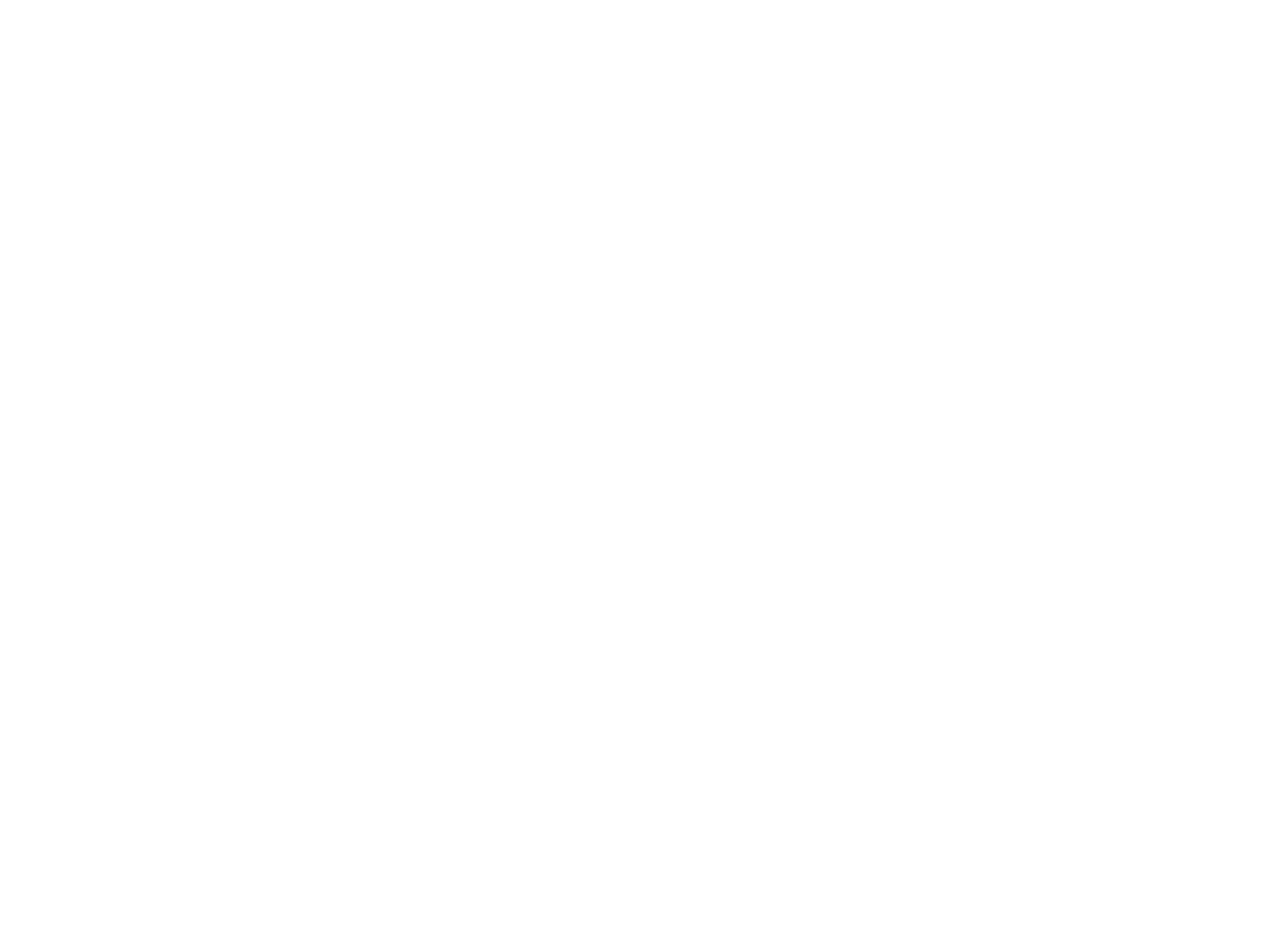
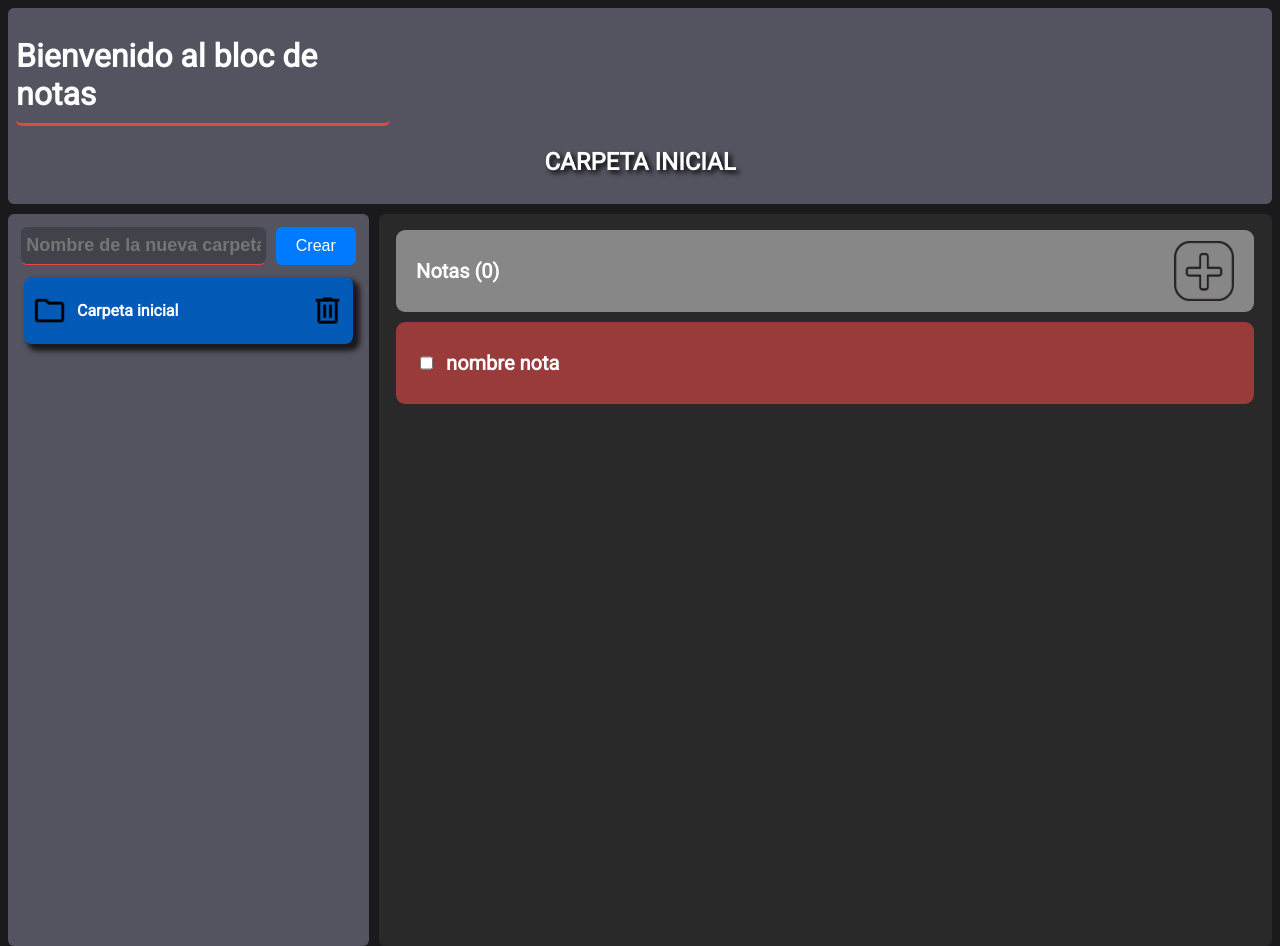
Before and after one commit to Samuel-96/todo-list, a website built with webpack: page dist/index.html in a window 1280 px wide. Before the commit the page ends 800 px from the top, so only its background shows below. Built offline with Linux system fonts and the light colour scheme.

Commit message:
diseño y estilos creados

```diff
--- a/package.json
+++ b/package.json
@@ -10,6 +10,8 @@
   "author": "",
   "license": "ISC",
   "devDependencies": {
+    "css-loader": "^6.8.1",
+    "style-loader": "^3.3.3",
     "webpack": "^5.88.2",
     "webpack-cli": "^5.1.4"
   }
--- /dev/null
+++ b/src/index.js
@@ -0,0 +1,34 @@
+import {holas} from "./scripts/hi.js";
+import "./styles/style.css";
+
+holas();
+
+const botonCrear = document.querySelector("#crear-carpeta");
+
+botonCrear.addEventListener("click", function(){
+    const contenedor = document.createElement("div");
+contenedor.classList.add("contenedor-carpetas");
+
+// Crear la primera imagen
+const img1 = document.createElement("img");
+img1.src = "../src/assets/folder.png";
+img1.alt = "Carpeta inicial";
+
+// Crear un párrafo
+const parrafo = document.createElement("p");
+parrafo.textContent = "Carpeta inicial";
+
+// Crear la segunda imagen
+const img2 = document.createElement("img");
+img2.src = "../src/assets/borrar.png";
+img2.alt = "Borrar carpeta";
+
+// Agregar elementos al contenedor
+contenedor.appendChild(img1);
+contenedor.appendChild(parrafo);
+contenedor.appendChild(img2);
+
+// Agregar el contenedor al documento
+const contLatIzq = document.querySelector(".contenedor-lateral-izq");
+contLatIzq.appendChild(contenedor);
+});
--- a/src/scripts/index.js
+++ /dev/null
@@ -1,3 +0,0 @@
-import {holas} from "./hi.js";
-
-holas();
--- /dev/null
+++ b/src/styles/style.css
@@ -0,0 +1,201 @@
+@import url('https://fonts.googleapis.com/css2?family=Roboto&display=swap');
+
+body{
+    background-color: #1A1A1D;
+    font-family: 'Roboto', sans-serif, system-ui, "Segoe UI", Helvetica, Arial, sans-serif, "Apple Color Emoji", "Segoe UI Emoji", "Segoe UI Symbol";
+}
+
+main{
+    display: flex;
+    flex-wrap: wrap;
+    border-radius: 6px;
+    gap: 10px;
+}
+
+.contenedor-superior {
+    padding: 0.5em;
+    flex: 1 100%;
+    border-radius: 6px;
+    background-color: #545461;
+    color: rgb(255, 255, 255);
+    font-weight: bold;
+}
+
+h1{
+    width: 30%;
+    border: none;
+    border-radius: 6px;
+    color: rgb(255, 255, 255);
+    border-bottom: 3px solid #e34747;
+    padding-bottom: 10px;
+}
+
+h2{
+    display: flex;
+    justify-content: center;
+    font-weight: bolder;
+    font-style: oblique 5deg;
+    text-shadow: 3px 3px 5px rgba(0, 0, 0, 1);
+}
+
+.contenedor-menu{
+    display: flex;
+    flex-direction: row;
+}
+
+.contenedor-menu img{
+    margin: 3px;
+    width: 40px;
+    height: 40px;
+    cursor: pointer;
+}
+
+.contenedor-lateral-izq {
+    flex: 0.4;
+    min-width: 200px;
+    display: flex;
+    flex-direction: column;
+    padding: 0.5em;
+    border-radius: 6px;
+    background-color: #545461;
+
+}
+
+.contenedor-lateral-izq form{
+    display: flex;
+    flex-direction: row;
+    flex-wrap: wrap;
+    justify-content: space-between;
+    padding: 0.3em;
+}
+
+#nueva-carpeta{
+    width: 70%;
+    border: none;
+    font-size: large;
+    border-radius: 6px;
+    background-color: #42424b;
+    font-weight: bold;
+    color: rgb(255, 255, 255);
+    border-bottom: 1px solid #e34747;
+    padding-bottom: 10px;
+    text-align: center;
+    padding: 0.3em;
+}
+
+
+#nueva-carpeta:focus::placeholder,
+#nueva-carpeta:-moz-focusring::placeholder {
+    color: transparent;
+}
+
+#nueva-carpeta:focus {
+    outline: 0.3px solid #e34747;
+    box-shadow: 0 0 2px #e34747;
+}
+
+#crear-carpeta {
+    padding: 10px 20px;
+    font-size: 16px;
+    background-color: #007BFF;
+    color: #fff;
+    border: none;
+    border-radius: 6px;
+    cursor: pointer;
+    transition: background-color 0.3s ease-in-out;
+}
+
+.contenedor-carpetas{
+    display: flex;
+    align-items: center;
+    border-radius: 8px;
+    margin: 8px;
+    padding: 0.2em;
+    background-color: #035ab7;
+    -webkit-box-shadow: 5px 5px 5px 2px #1A1A1D;;
+    box-shadow: 5px 5px 5px px #1A1A1D;
+    padding: 0.5em;
+    color: white;
+    font-weight: bold;
+    gap: 10px;
+    cursor: pointer;
+    transition: background-color 0.5s ease;
+}
+
+.contenedor-carpetas:hover{
+    background-color: #024388;
+}
+
+.contenedor-carpetas p{
+    width: 80%;
+}
+
+.contenedor-carpetas img{
+    width: 35px;
+    height: 35px;
+    cursor: pointer;
+}
+
+.contenedor-lateral-dcho {
+    flex: 1;
+    min-width: 200px;
+    border-radius: 6px;
+    background-color: rgba(47, 46, 46, 0.771);
+    height: 100%;
+    padding: 1em;
+    display: flex;
+    flex-direction: column;
+    gap: 10px;
+    height: 700px;
+}
+
+.info-añadir-nota{
+    padding: 1em;
+    margin: 0 auto;
+    height: 6%;
+    width: 95%;
+    background-color: #878787;
+    display: flex;
+    flex-direction: row;
+    gap: 10px;
+    text-align: center;
+    justify-content: space-between;
+    color: white;
+    font-weight: bold;
+    font-size: 20px;
+    border-radius: 9px;
+    align-items: center;
+}
+
+.info-añadir-nota img{
+    height: 60px;
+    width: 60px;
+    transition: transform 0.1s;
+    cursor: pointer;
+}
+
+.info-añadir-nota img:hover {
+    transform: scale(1.2);
+}
+
+.contenedor-notas{
+    padding: 1em;
+    margin: 0 auto;
+    height: 6%;
+    width: 95%;
+    background-color: #e3474799;;
+    display: flex;
+    flex-direction: column;
+    gap: 5px;
+    color: white;
+    font-weight: bold;
+    font-size: 20px;
+    border-radius: 9px;
+    justify-content: center;
+}
+
+.nota{
+    display: flex;
+    flex-direction: row;
+    gap: 10px;
+}
--- a/webpack.config.js
+++ b/webpack.config.js
@@ -2,9 +2,31 @@ const path = require('path');
 
 module.exports = {
   mode: 'development',
-  entry: './src/scripts/index.js',
+  entry: './src/index.js',
   output: {
     filename: 'main.js',
     path: path.resolve(__dirname, 'dist'),
   },
+  module: {
+
+    rules: [
+
+      {
+
+        test: /\.css$/i,
+
+        use: ['style-loader', 'css-loader'],
+
+      },
+      {
+
+        test: /\.(png|svg|jpg|jpeg|gif)$/i,
+
+        type: 'asset/resource',
+
+      },
+
+    ],
+
+  },
 };
```
Also changed, not shown: dist/index.html, dist/main.js, src/assets/abrir-menu.png (added), src/assets/add.png (added), src/assets/borrar.png (added), src/assets/cerrar-menu.png (added), src/assets/folder.png (added), 1 other file.
